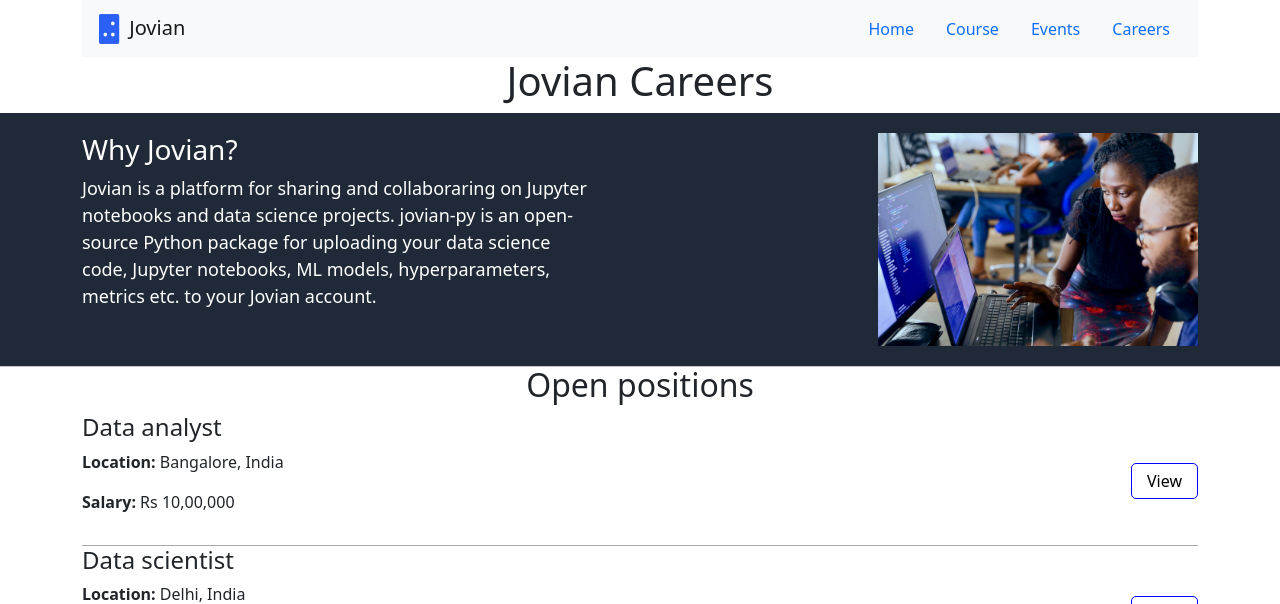
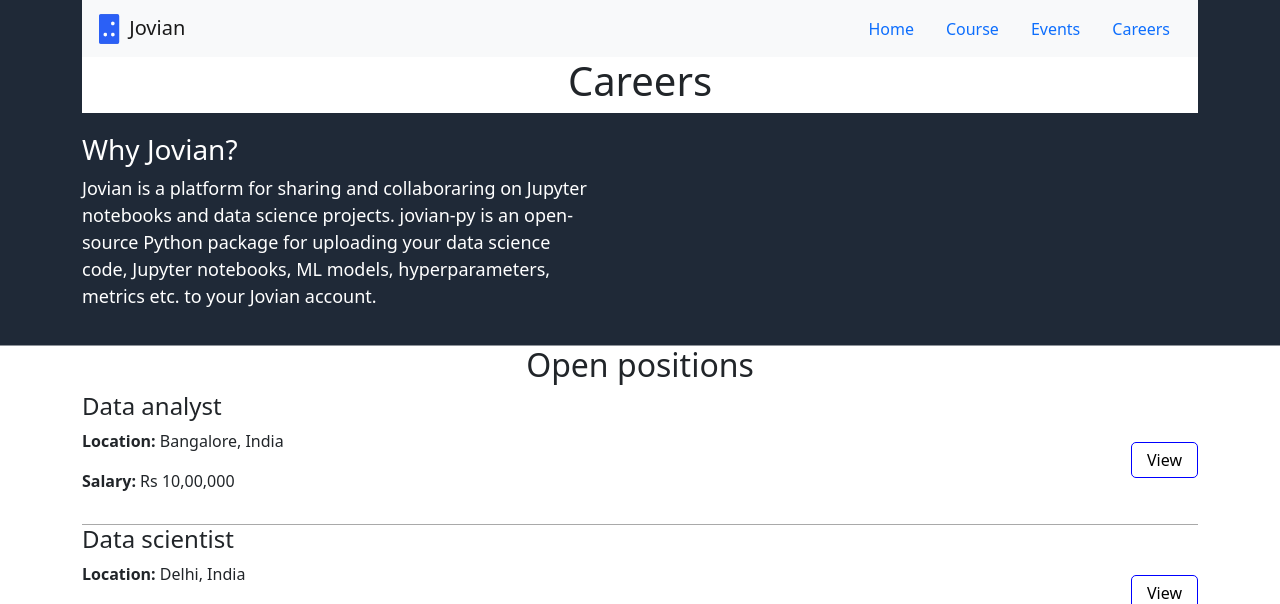
Before and after one commit to nageshpk/Career-site-v2, a Flask app: page / in a window 1280 px wide. Shown: the top 604 px of the page. Run offline with Flask 2, Linux system fonts and the light colour scheme.

Commit message:
modified hero element and navbar

```diff
--- a/templates/index.html
+++ b/templates/index.html
@@ -14,16 +14,15 @@
     </head>
     <body>
         <div class="container">
+            <div class="full-bg">
                 {% include 'nav.html' %}
-            <h1>{{company_name}} Careers</h1>
-            <div class="hero full-bg">
+                <h1>Careers</h1>
+                <div class="hero">
                     <div class="hero-text">
                         <h3>Why Jovian?</h3>
                         <p>Jovian is a platform for sharing and collaboraring on Jupyter notebooks and data science projects. jovian-py is an open-source Python
                             package for uploading your data science code, Jupyter notebooks, ML models, hyperparameters, metrics etc. to your Jovian account.</p>
                     </div>
-                <div class="hero-img">
-                    <img src="/static/images/work.jpg" alt="people working">
                 </div>
             </div>
             <h2>Open positions</h2>
--- a/templates/nav.html
+++ b/templates/nav.html
@@ -2,7 +2,7 @@
   <div class="container-fluid">
     <a class="navbar-brand" href="#">
       <img src="/static/images/jovian-icon.png" alt="Logo" width="30" height="30" class="d-inline-block align-text-top">
-      Jovian
+      {{company_name}}
     </a>
     <ul class="nav justify-content-end">
       <li class="nav-item">
```
Lines whose indentation alone changed are shown as unchanged.
